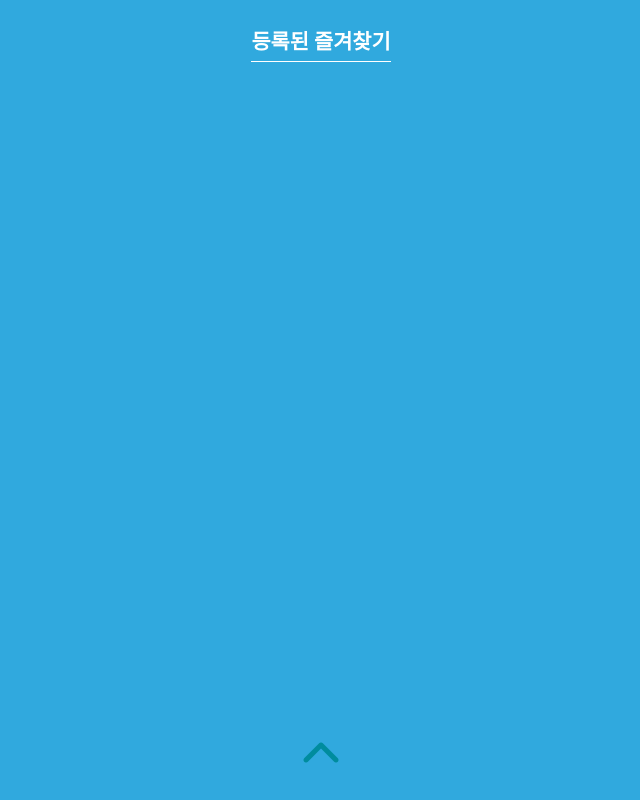
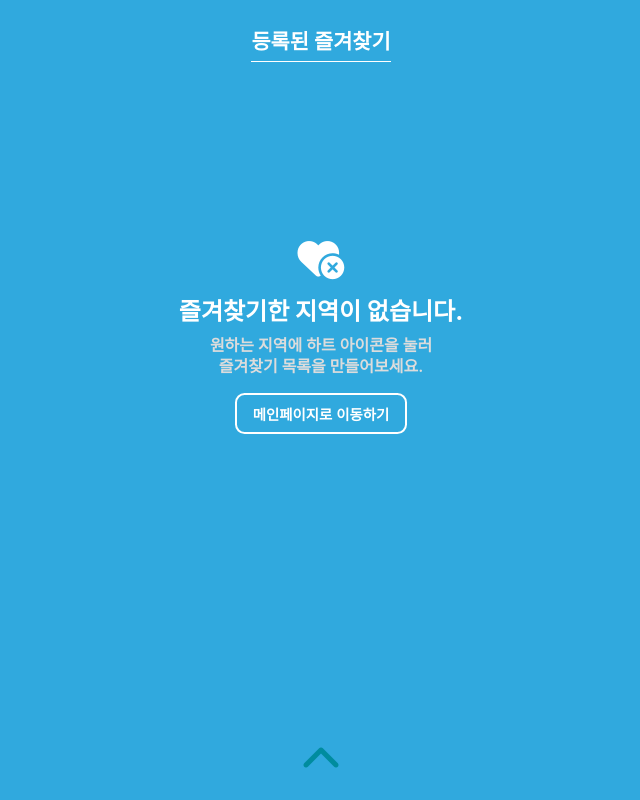
Before and after one commit to gitproject-team1/misaemisae, a React (Create React App) app: page /cart in a window 1280 px wide. Shown: the whole page, without its empty margins (319-959 px from the left). Built offline with nearby package versions, Linux system fonts and the light colour scheme; a web font is replaced by a local one.

Commit message:
feat: Create Empty Cart Design 즐겨찾기 아무것도 없을 때 디자인 해주기

```diff
--- /dev/null
+++ b/src/components/Cart/EmptyCart.jsx
@@ -0,0 +1,21 @@
+import React from "react";
+import { Link } from "react-router-dom";
+import styles from "./EmptyCart.module.scss";
+
+const EmptyCart = () => {
+  return (
+    <div className={styles.empty_container}>
+      <i className="fa-solid fa-heart-circle-xmark"></i>
+      <h2>즐겨찾기한 지역이 없습니다.</h2>
+      <h3>
+        원하는 지역에 하트 아이콘을 눌러 <br />
+        즐겨찾기 목록을 만들어보세요.
+      </h3>
+      <Link to="/main">
+        <button>메인페이지로 이동하기</button>
+      </Link>
+    </div>
+  );
+};
+
+export default EmptyCart;
--- /dev/null
+++ b/src/components/Cart/EmptyCart.module.scss
@@ -0,0 +1,31 @@
+.empty_container {
+  text-align: center;
+  margin-top: 10rem;
+  i {
+    color: #fff;
+    font-size: 2.6rem;
+    margin-bottom: 1.3rem;
+  }
+  h2 {
+    font-size: 1.5rem;
+    font-weight: 700;
+    margin-bottom: 0.7rem;
+    color: #fff;
+  }
+  h3 {
+    font-size: 1rem;
+    line-height: 1.3rem;
+    color: gainsboro;
+    margin-bottom: 1rem;
+  }
+  button {
+    background-color: transparent;
+    border: 2px solid #fff;
+    border-radius: 0.6rem;
+    color: #fff;
+    padding: 0.5rem 1rem;
+    font-size: 0.9rem;
+    font-weight: 900;
+    cursor: pointer;
+  }
+}
--- a/src/pages/Cart/Cart.jsx
+++ b/src/pages/Cart/Cart.jsx
@@ -4,13 +4,14 @@ import { useDispatch, useSelector } from "react-redux";
 import { useEffect } from "react";
 import { deleteItem } from "../../store/cartItemSlice";
 import CartElement from "../../components/Cart/CartElement";
+import EmptyCart from "../../components/Cart/EmptyCart";
 
 const Cart = () => {
   const [location, setLocation] = useState("");
-
   const state = useSelector((state) => {
     return state;
   });
+  console.log(state.cartItem);
 
   const dispatch = useDispatch();
 
@@ -21,6 +22,7 @@ const Cart = () => {
   return (
     <section className={styles.box}>
       <h1>등록된 즐겨찾기</h1>
+      {state.cartItem.length === 0 ? <EmptyCart /> : null}
       {state.cartItem.map((value, index) => (
         <CartElement value={value} setLocation={setLocation} key={index} />
       ))}
```
